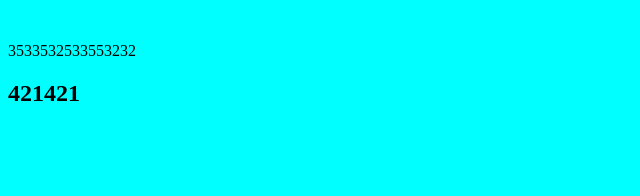
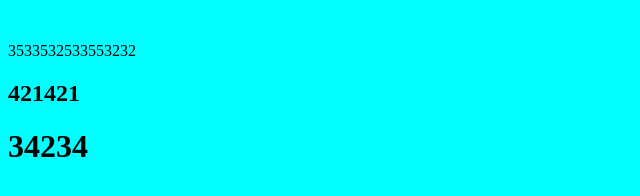
Before and after one commit to VenatRen/VenatRen.github.io, a plain HTML site: page index.html in a window 1280 px wide. Shown: the whole page, without its empty margins (0-640 px from the left). Drawn offline with Linux system fonts and the light colour scheme.

Commit message:
eddit inde

```diff
--- a/index.html
+++ b/index.html
@@ -12,6 +12,7 @@
 <br>
 	<p>3533532533553232</p>
 	<h2>421421</h2>
+	<h1>34234</h1>
 	</td>
 	</tr>
 
```
